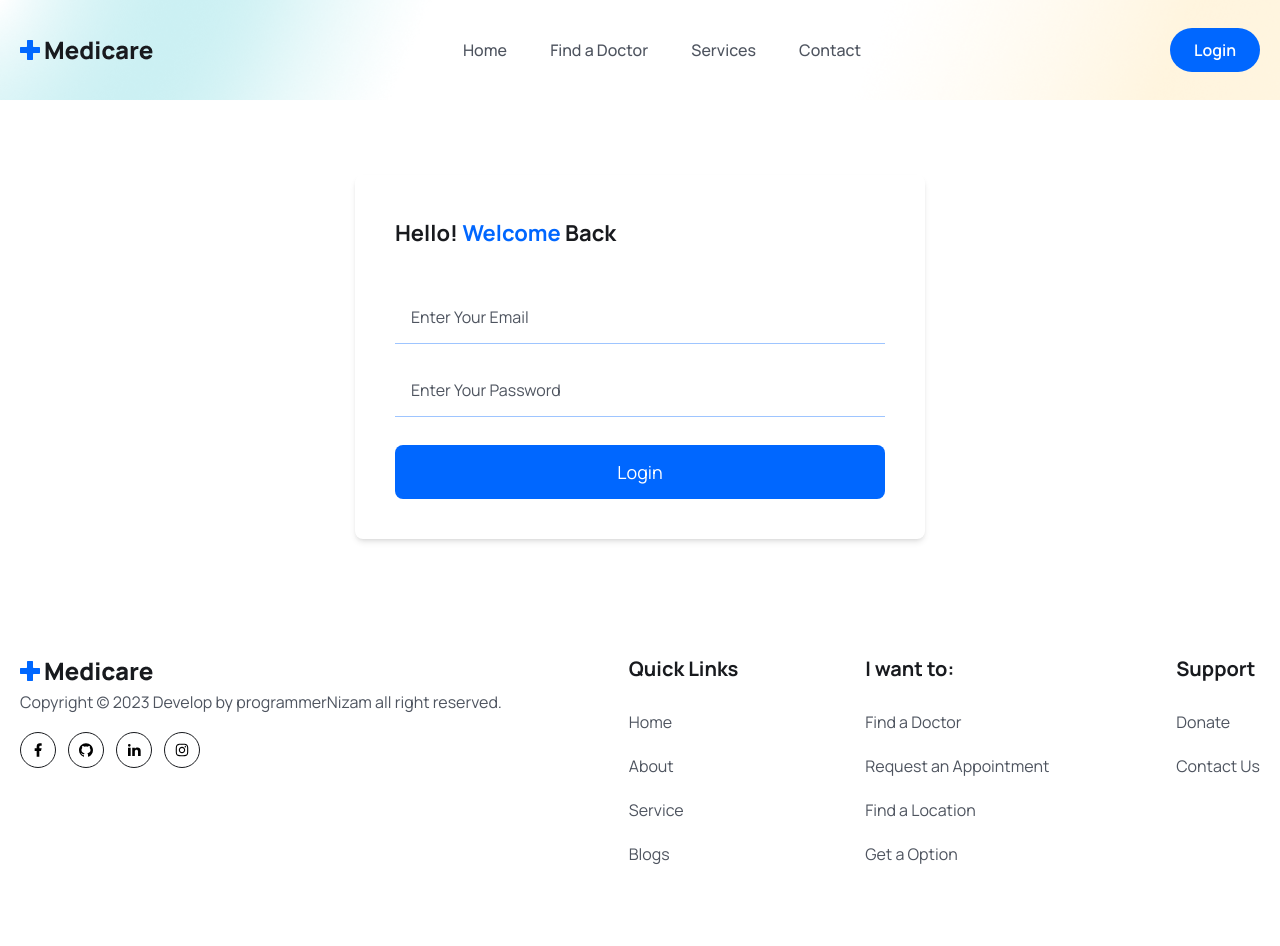
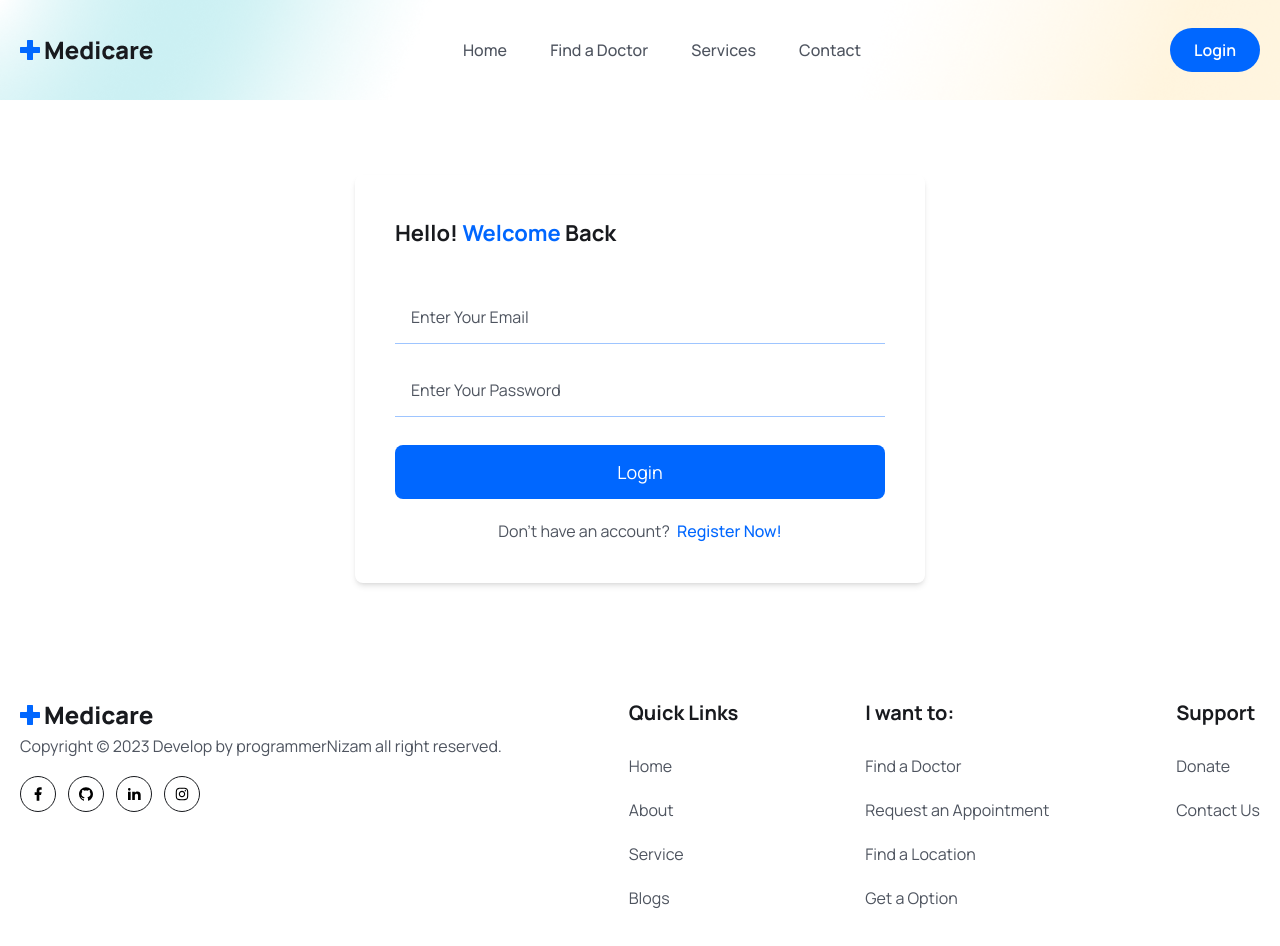
Before and after one commit to programmernizam/medicare, a React (Vite) app: page /login in a window 1280 px wide. Shown: the top 946 px of the page. Built offline with nearby package versions, Linux system fonts and the light colour scheme.

Commit message:
Login page v1 completed

```diff
--- a/src/pages/Login.jsx
+++ b/src/pages/Login.jsx
@@ -1,4 +1,5 @@
 import { useState } from "react";
+import { Link } from "react-router-dom";
 
 const Login = () => {
   const [formData, setFormData] = useState({
@@ -43,6 +44,16 @@ const Login = () => {
               Login
             </button>
           </div>
+          <p className="mt-5 text-textColor text-center">
+            Don&apos;t have an account?
+            <Link
+              to={"/register"}
+              className="text-primaryColor ml-1 font-medium"
+            >
+              {" "}
+              Register Now!
+            </Link>
+          </p>
         </form>
       </div>
     </section>
```
